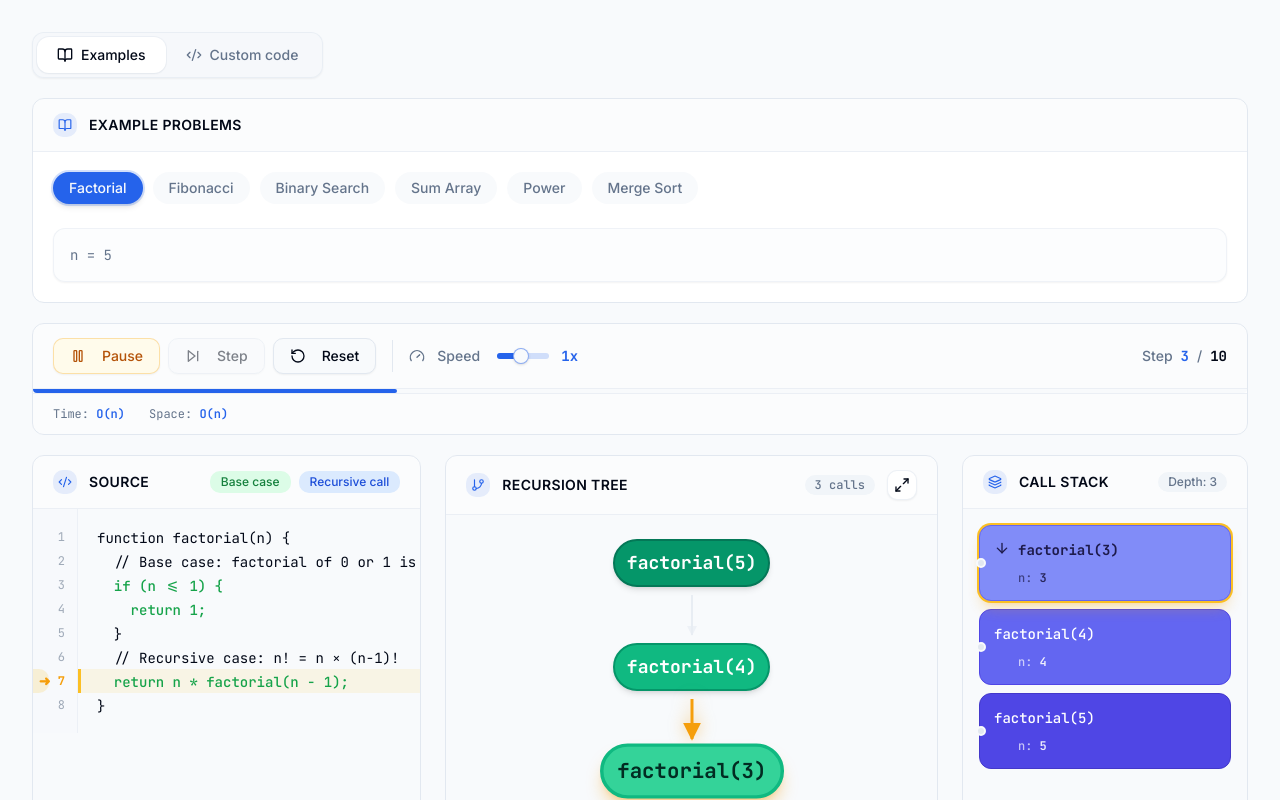
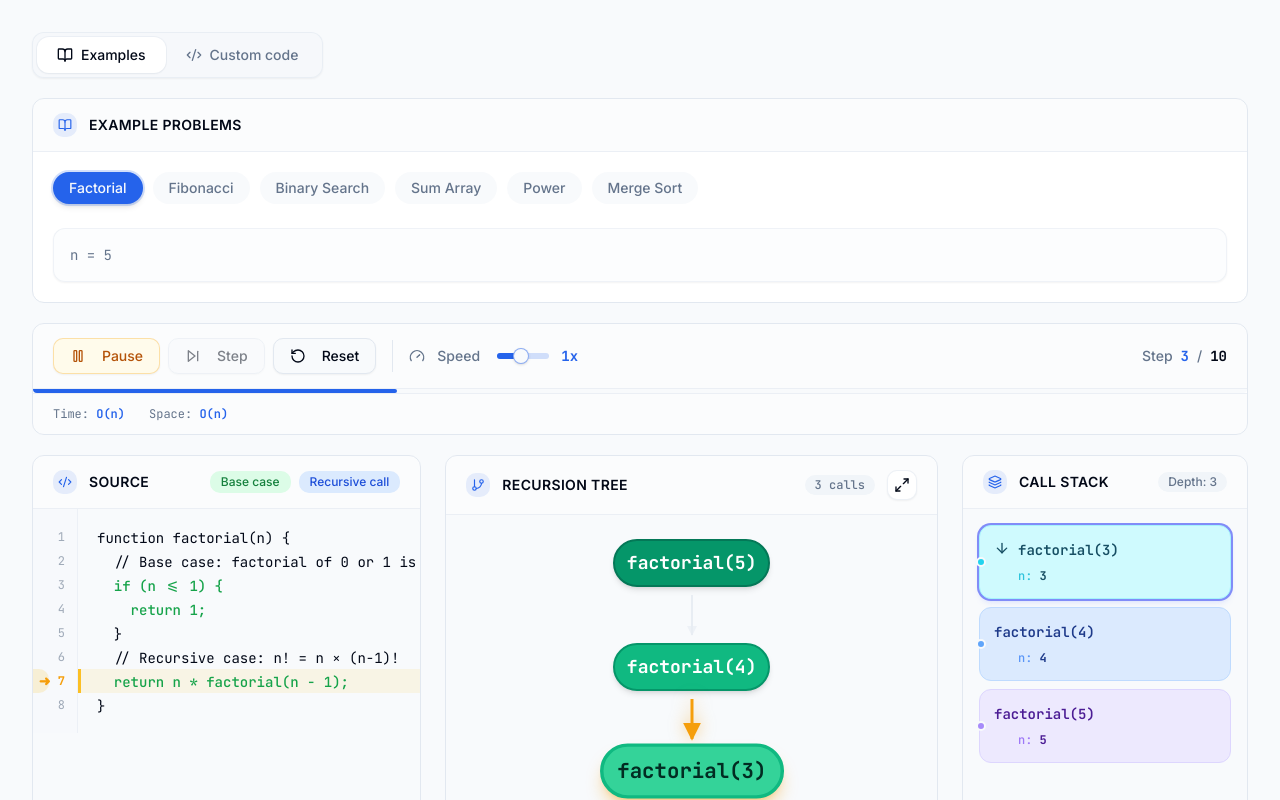
Before and after one commit to yuvnex/Recursion_Visualizer, a React (Vite) app: page / in a window 1280 px wide. Both pictures are taken after a click on the button "Run". Shown: the top 800 px of the page. Built offline with nearby package versions, Linux system fonts and the light colour scheme.

Commit message:
fix:Updated Calling Stack Color

```diff
--- a/src/components/recursion/CallStack.jsx
+++ b/src/components/recursion/CallStack.jsx
@@ -2,6 +2,16 @@ import React from 'react'
 import { Card } from '@/components/ui/card'
 import { motion, AnimatePresence } from 'framer-motion'
 import { Layers, ArrowUp, ArrowDown } from 'lucide-react'
+
+// Soft pastel rainbow — light, airy, perfect on white backgrounds
+const DEPTH_STYLES = [
+  { card: 'bg-violet-100 border-violet-200', label: 'text-violet-900', sub: 'text-violet-500', badge: 'bg-violet-500 border-violet-600 text-white', dot: 'bg-violet-400' },
+  { card: 'bg-blue-100   border-blue-200',   label: 'text-blue-900',   sub: 'text-blue-500',   badge: 'bg-blue-500   border-blue-600   text-white', dot: 'bg-blue-400'   },
+  { card: 'bg-cyan-100   border-cyan-200',   label: 'text-cyan-900',   sub: 'text-cyan-500',   badge: 'bg-cyan-500   border-cyan-600   text-white', dot: 'bg-cyan-400'   },
+  { card: 'bg-emerald-100 border-emerald-200', label: 'text-emerald-900', sub: 'text-emerald-500', badge: 'bg-emerald-500 border-emerald-600 text-white', dot: 'bg-emerald-400' },
+  { card: 'bg-pink-100   border-pink-200',   label: 'text-pink-900',   sub: 'text-pink-500',   badge: 'bg-pink-500   border-pink-600   text-white', dot: 'bg-pink-400'   },
+  { card: 'bg-rose-100   border-rose-200',   label: 'text-rose-900',   sub: 'text-rose-500',   badge: 'bg-rose-500   border-rose-600   text-white', dot: 'bg-rose-400'   },
+]
 
 export default function CallStack({ stack, currentNodeId, executionPhase }) {
   return (
@@ -20,25 +30,16 @@ export default function CallStack({ stack, currentNodeId, executionPhase }) {
         <div className="flex flex-col-reverse gap-2">
           <AnimatePresence mode="popLayout">
             {stack.map((frame, index) => {
-              const isTop = index === stack.length - 1
+              const isTop    = index === stack.length - 1
               const isActive = frame.id === currentNodeId
-              const depth = index
+              const s        = DEPTH_STYLES[index % DEPTH_STYLES.length]
 
-              const indigoBgs = [
-                'bg-indigo-600 border-indigo-700 text-white',
-                'bg-indigo-500 border-indigo-600 text-white',
-                'bg-indigo-400 border-indigo-500 text-indigo-950',
-                'bg-indigo-300 border-indigo-400 text-indigo-950',
-                'bg-indigo-200 border-indigo-300 text-indigo-950',
-              ]
-              const bgClass = indigoBgs[Math.min(depth, indigoBgs.length - 1)]
-
-              const activeClasses = isActive && executionPhase === 'calling'
-                ? 'ring-2 ring-amber-400 shadow-lg shadow-amber-500/30 scale-[1.02] z-10'
+              const ringClass = isActive && executionPhase === 'calling'
+                ? 'ring-2 ring-indigo-400 shadow-md shadow-indigo-200/60 scale-[1.02] z-10'
                 : isActive && executionPhase === 'returning'
-                ? 'ring-2 ring-blue-400 shadow-lg shadow-blue-500/30 scale-[1.02] z-10'
+                ? 'ring-2 ring-blue-400  shadow-md shadow-blue-200/60  scale-[1.02] z-10'
                 : isTop
-                ? 'ring-2 ring-indigo-300 shadow-md scale-[1.01] z-10'
+                ? 'ring-2 ring-gray-300  shadow-sm scale-[1.01] z-10'
                 : 'opacity-90'
 
               return (
@@ -48,42 +49,41 @@ export default function CallStack({ stack, currentNodeId, executionPhase }) {
                   animate={{ opacity: 1, x: 0, transition: { type: 'spring', stiffness: 420, damping: 28 } }}
                   exit={{ opacity: 0, x: 12, transition: { duration: 0.15 } }}
                   layout
-                  className={`relative rounded-xl border p-3.5 transition-all duration-200 ${bgClass} ${activeClasses}`}
+                  className={`relative rounded-xl border p-3.5 transition-all duration-200 ${s.card} ${ringClass}`}
                 >
-                  <div className="absolute -left-1 top-1/2 h-2.5 w-2.5 -translate-y-1/2 rounded-full border-2 border-background bg-border" />
+                  <div className={`absolute -left-1 top-1/2 h-2.5 w-2.5 -translate-y-1/2 rounded-full border-2 border-background ${s.dot}`} />
+
                   <div className="flex items-center justify-between">
                     <div className="flex items-center gap-2">
                       {isTop && (
                         <motion.div animate={{ y: [0, -2, 0] }} transition={{ repeat: Infinity, duration: 1.8 }}>
                           {executionPhase === 'returning'
-                            ? <ArrowUp className={`h-4 w-4 ${isActive || isTop ? 'text-current' : 'text-primary'}`} />
-                            : <ArrowDown className={`h-4 w-4 ${isActive || isTop ? 'text-current' : 'text-amber-500'}`} />}
+                            ? <ArrowUp   className={`h-4 w-4 ${s.label}`} />
+                            : <ArrowDown className={`h-4 w-4 ${s.label}`} />}
                         </motion.div>
                       )}
-                      <code className={`font-mono text-sm ${isActive ? 'font-bold' : 'font-medium'}`}>
+                      <code className={`font-mono text-sm font-semibold ${s.label}`}>
                         {frame.label}
                       </code>
                     </div>
+
                     {frame.returnValue !== undefined && (
                       <motion.div
-                        initial={{ opacity: 0 }}
-                        animate={{ opacity: 1 }}
-                        className={`rounded-full border px-2 py-0.5 text-xs font-medium shadow-sm ${
-                          isActive || isTop
-                            ? 'border-white/40 bg-white/20 text-current'
-                            : 'border-white/40 bg-white/20 text-current'
-                        }`}
+                        initial={{ opacity: 0, scale: 0.8 }}
+                        animate={{ opacity: 1, scale: 1 }}
+                        className={`rounded-full border px-2 py-0.5 text-xs font-semibold shadow-sm ${s.badge}`}
                       >
                         → {String(frame.returnValue)}
                       </motion.div>
                     )}
                   </div>
+
                   {frame.params && (
-                    <div className="mt-2.5 pl-6 font-mono text-xs opacity-90">
+                    <div className={`mt-2 pl-6 font-mono text-xs ${s.sub}`}>
                       {Object.entries(frame.params).map(([key, value]) => (
                         <span key={key} className="mr-3">
-                          <span className="opacity-75 font-medium">{key}:</span>{' '}
-                          <span className="font-semibold">{JSON.stringify(value)}</span>
+                          <span className="font-medium opacity-80">{key}:</span>{' '}
+                          <span className={`font-bold ${s.label}`}>{JSON.stringify(value)}</span>
                         </span>
                       ))}
                     </div>
@@ -101,7 +101,6 @@ export default function CallStack({ stack, currentNodeId, executionPhase }) {
           )}
         </div>
       </div>
-
     </Card>
   )
 }
```
